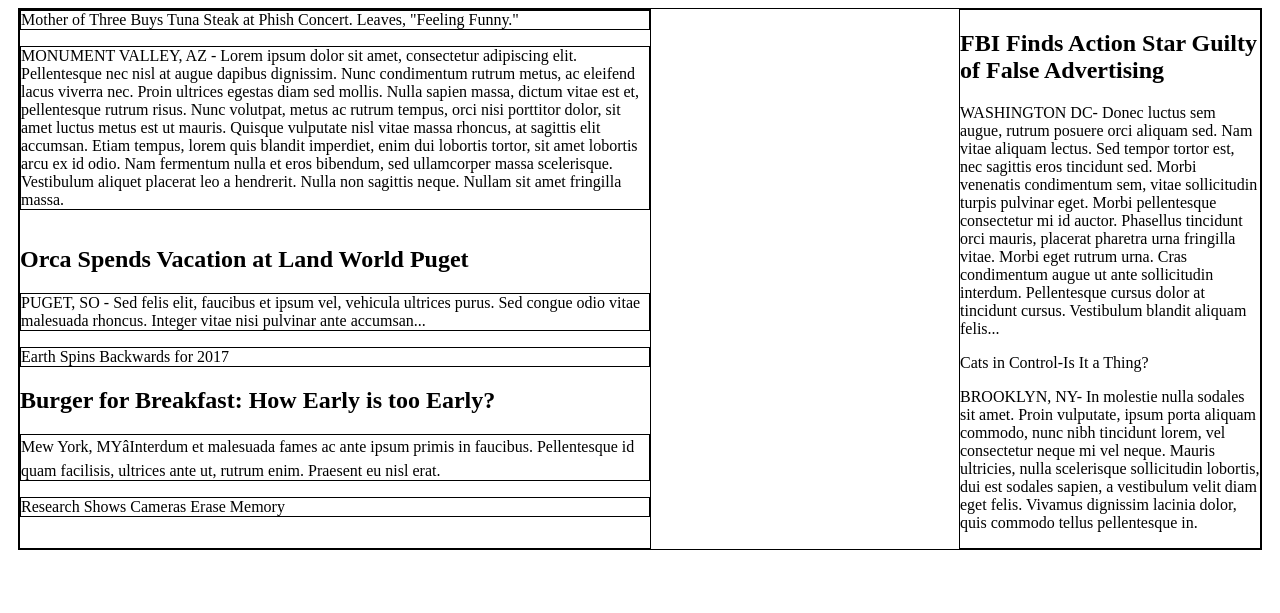
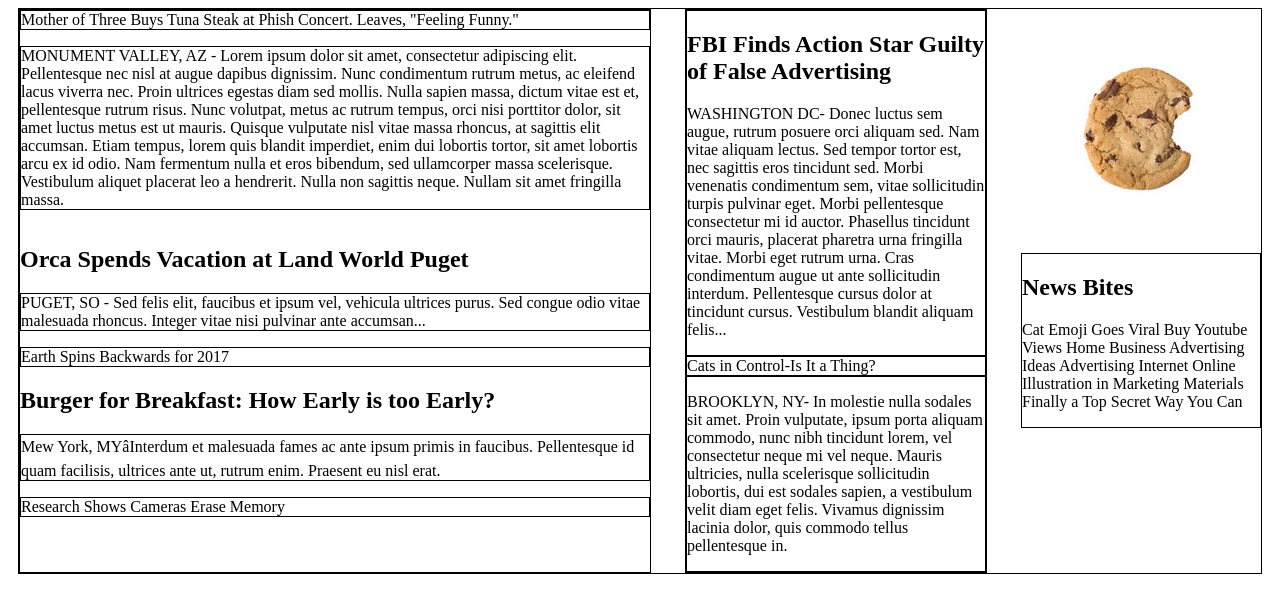
Before and after one commit to NoorulainKhaliq/MyTimes, a plain HTML site: page index.html in a window 1280 px wide. Shown: the part 91-704 px from the top of the page. Drawn offline with Linux system fonts and the light colour scheme.

Commit message:
columns created

```diff
--- a/index.html
+++ b/index.html
@@ -60,6 +60,8 @@
 
 <!-- Column Medium -->
   <div class= "column-medium">
+
+    <div class="medium-story">
     <h2>FBI Finds Action Star Guilty of False Advertising</h2>
     <p>WASHINGTON DC- Donec luctus sem augue, rutrum posuere orci aliquam sed.
       Nam vitae aliquam lectus. Sed tempor tortor est, nec sagittis eros tincidunt
@@ -68,16 +70,34 @@
       orci mauris, placerat pharetra urna fringilla vitae. Morbi eget rutrum urna.
       Cras condimentum augue ut ante sollicitudin interdum. Pellentesque cursus
       dolor at tincidunt cursus. Vestibulum blandit aliquam felis...</p>
-
-      <p>Cats in Control-Is It a Thing?</p>
+    </div>
+  <div class="cat">
+      <span>Cats in Control-Is It a Thing?</span>
+    </div>
+    <div class="cat-content">
       <p>BROOKLYN, NY- In molestie nulla sodales sit amet. Proin vulputate,
         ipsum porta aliquam commodo, nunc nibh tincidunt lorem, vel consectetur
         neque mi vel neque. Mauris ultricies, nulla scelerisque sollicitudin
         lobortis, dui est sodales sapien, a vestibulum velit diam eget felis.
         Vivamus dignissim lacinia dolor, quis commodo tellus pellentesque in.
       </p>
+    </div>
+  </div>
+
+<!-- Small -->
+
+<div class="column-small">
+  <div class="cookie-img">
+    <img src="./resources/images/cookie.png">
+  </div>
+  <div class="cookie-content">
+    <h2>News Bites</h2>
+    <p>Cat Emoji Goes Viral Buy Youtube Views Home Business Advertising Ideas
+      Advertising Internet Online Illustration in Marketing Materials Finally a
+      Top Secret Way You Can</p>
   </div>
 </div>
+
 </div>
   </body>
 </html>
--- a/resources/style.css
+++ b/resources/style.css
@@ -46,19 +46,26 @@ a {
   flex-direction: column;
 }
 
-.image-content {
-  border: 1px solid black;
-}
-
-.narrative {
+.image-content, .narrative {
   border: 1px solid black;
 }
 
 .column-medium {
+  display: flex;
   border: 1px solid black;
   width: 300px;
+  flex-direction: column;
+}
+
+.medium-story, .cat, .cat-content {
+  border: 1px solid black;
 }
 
 .column-small {
+  display: flex;
   width: 240px;
+  flex-direction: column;
 }
+.cookie-content {
+  border: 1px solid black;
+}
```
